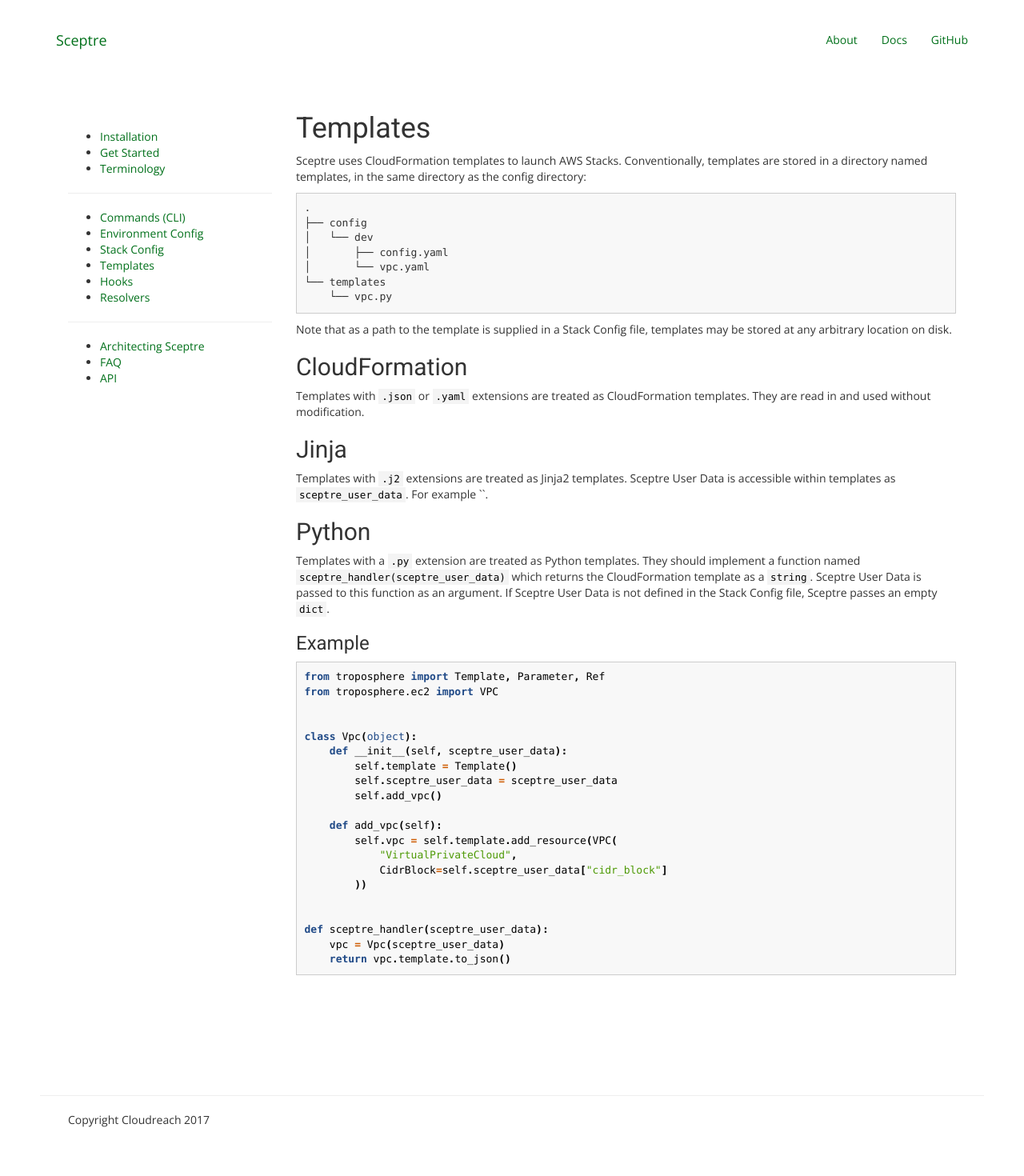
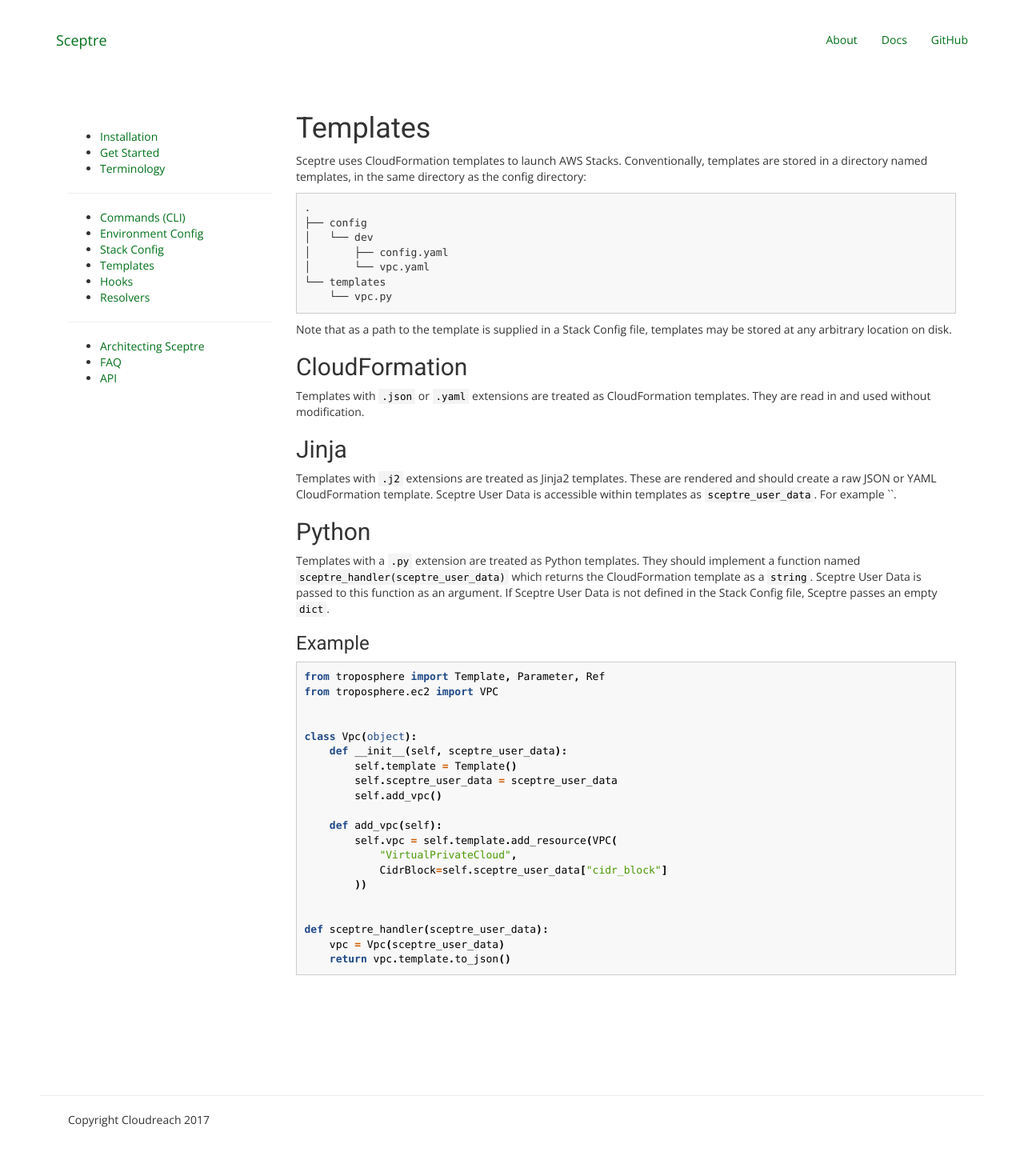
Before and after one commit to Sceptre/sceptre, a Jekyll site: the page built from docs/docs/templates.md, in a window 1280 px wide. Shown: the whole page at 80% size. Built offline with Jekyll 4.4.1, drawn with Linux system fonts in a browser that asks for light colours; nearby versions of some CDN libraries; some web fonts are replaced; our own code applies the rules of GitHub Pages for plain Markdown files.

Commit message:
Update documentation

```diff
--- a/docs/docs/templates.md
+++ b/docs/docs/templates.md
@@ -26,7 +26,7 @@
 
 ## Jinja
 
-Templates with `.j2` extensions are treated as Jinja2 templates. Sceptre User Data is accessible within templates as `sceptre_user_data`. For example `{{ sceptre_user_data.some_variable }}`.
+Templates with `.j2` extensions are treated as Jinja2 templates. These are rendered and should create a raw JSON or YAML CloudFormation template. Sceptre User Data is accessible within templates as `sceptre_user_data`. For example `{{ sceptre_user_data.some_variable }}`.
 
 
 ## Python
```
